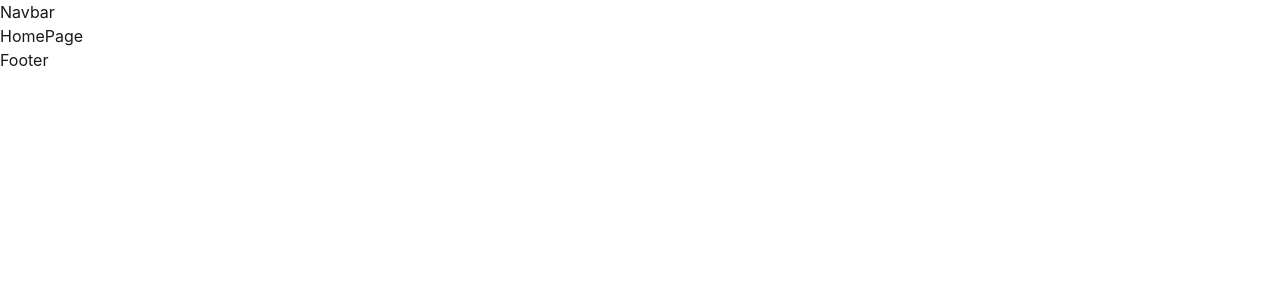
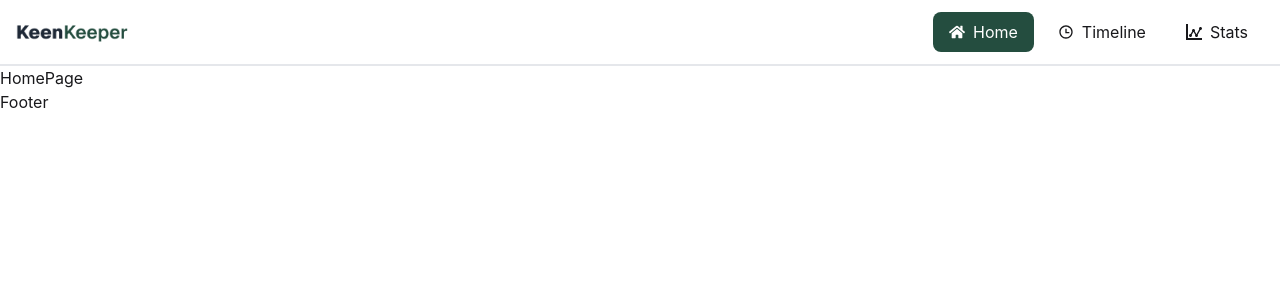
Before and after one commit to Atik03/B13-A07, a React (Vite) app: page / in a window 1280 px wide. Shown: the top 300 px of the page. Built offline with nearby package versions, Linux system fonts and the light colour scheme.

Commit message:
Add Navbar

```diff
--- a/src/components/shared/Navbar.jsx
+++ b/src/components/shared/Navbar.jsx
@@ -1,7 +1,70 @@
 import React from "react";
+import { NavLink } from "react-router-dom";
+import logo from "../../assets/logo.png";
+import { FaHome } from "react-icons/fa";
+import { RiTimeLine } from "react-icons/ri";
+import { ImStatsDots } from "react-icons/im";
 
 const Navbar = () => {
-  return <h1>Navbar</h1>;
+  const navLinkClass = ({ isActive }) =>
+    `flex items-center gap-2 px-4 py-2 rounded-lg ${
+      isActive ? "bg-[rgb(36,77,63)] text-white" : "hover:bg-gray-100"
+    }`;
+
+  return (
+    <>
+      <div className="w-full border-b-2 border-gray-200">
+        <div className="navbar bg-base-100 container mx-auto px-4">
+          {/* LEFT: Hamburger (mobile only) */}
+          <div className="navbar-start md:hidden">
+            <div className="dropdown md:hidden">
+              <label tabIndex={0} className="btn btn-ghost">
+                ☰
+              </label>
+
+              <ul className="menu menu-sm dropdown-content mt-3 z-[1] p-2 shadow bg-base-100 rounded-box w-52">
+                <li>
+                  <NavLink to="/" className={navLinkClass}>
+                    <FaHome /> Home
+                  </NavLink>
+                </li>
+                <li>
+                  <NavLink to="/timeline" className={navLinkClass}>
+                    <RiTimeLine /> Timeline
+                  </NavLink>
+                </li>
+                <li>
+                  <NavLink to="/stats" className={navLinkClass}>
+                    <ImStatsDots /> Stats
+                  </NavLink>
+                </li>
+              </ul>
+            </div>
+          </div>
+
+          {/* LOGO (LEFT on md+) */}
+          <div className="flex-1 flex justify-end md:justify-start">
+            <img src={logo} alt="Logo" className="w-28" />
+          </div>
+
+          {/* MENU (md and up) */}
+          <div className="hidden md:flex gap-2">
+            <NavLink to="/" className={navLinkClass}>
+              <FaHome /> Home
+            </NavLink>
+
+            <NavLink to="/timeline" className={navLinkClass}>
+              <RiTimeLine /> Timeline
+            </NavLink>
+
+            <NavLink to="/stats" className={navLinkClass}>
+              <ImStatsDots /> Stats
+            </NavLink>
+          </div>
+        </div>
+      </div>
+    </>
+  );
 };
 
 export default Navbar;
```
